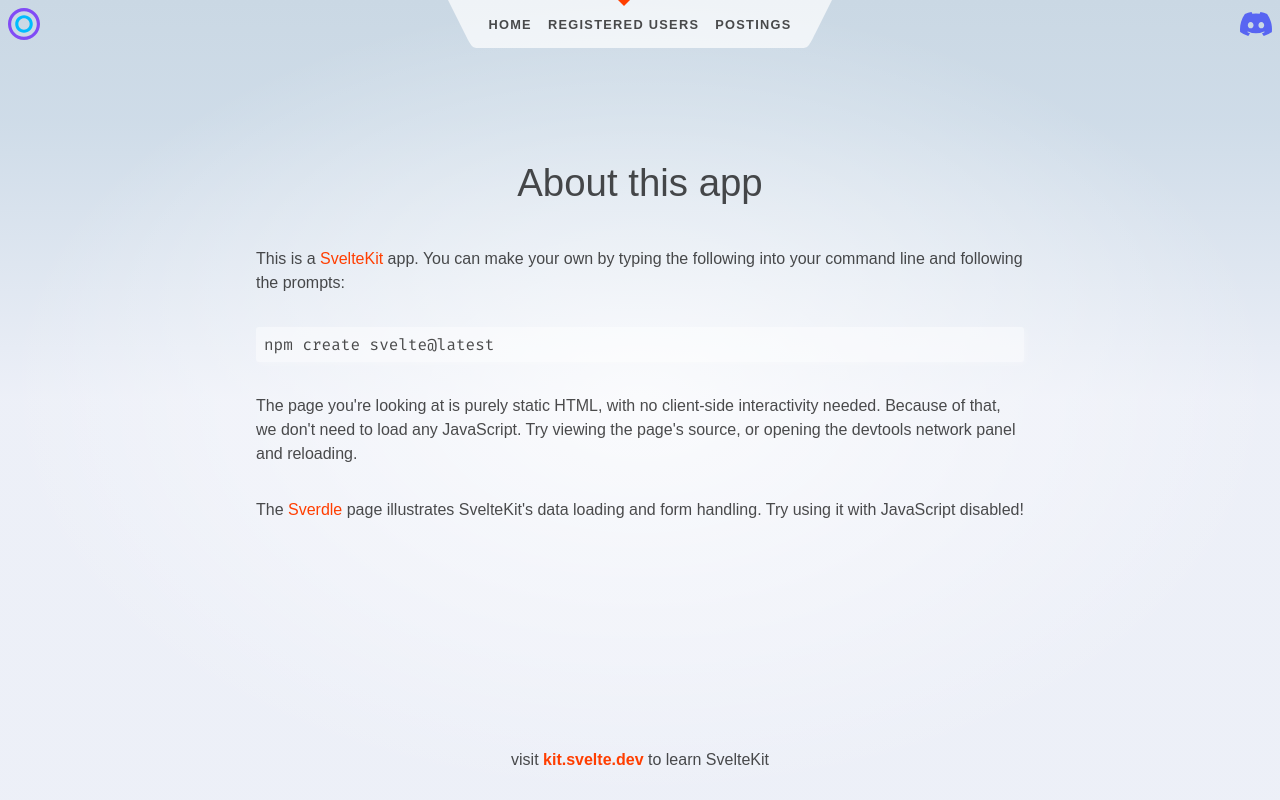
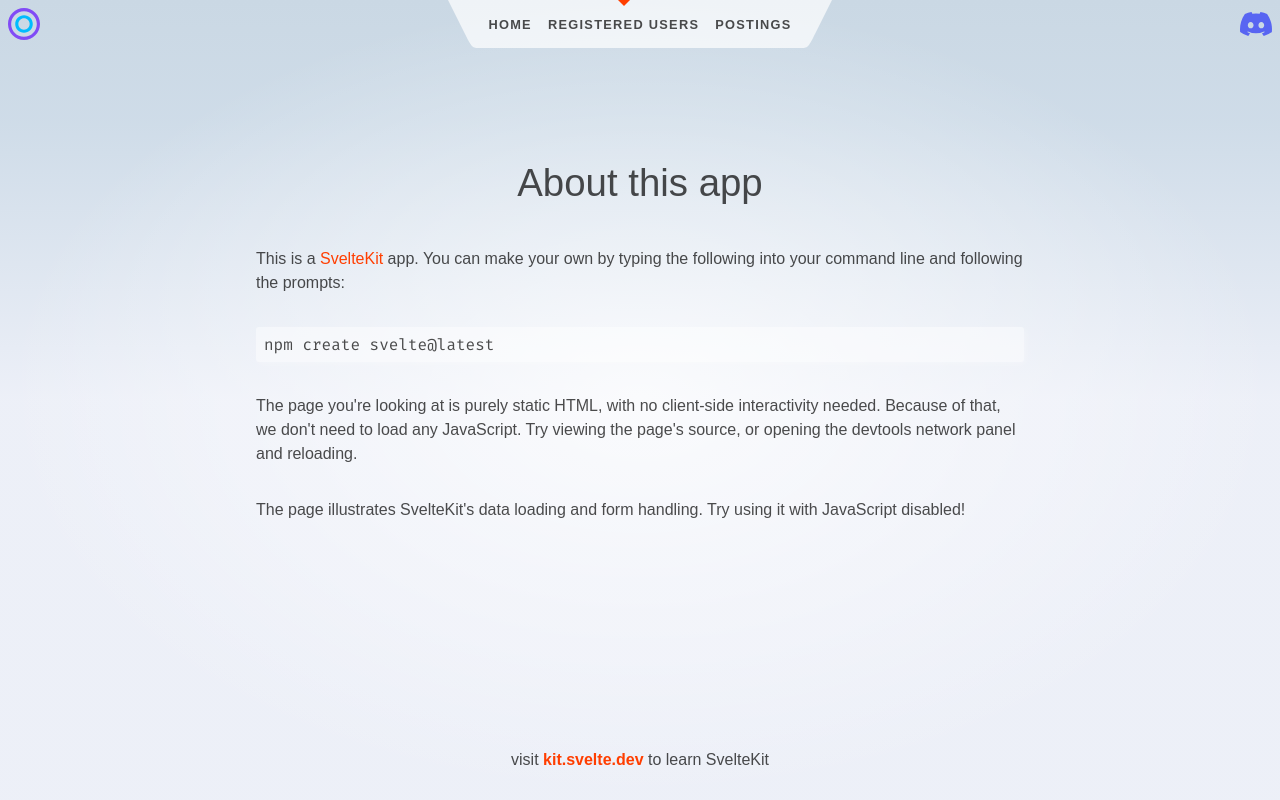
Before and after one commit to codesphere-cloud/MSD-template, a SvelteKit app in the folder frontend/: page /users in a window 1280 px wide. Built offline with nearby package versions, Linux system fonts and the light colour scheme; sample sign-in values are in the browser's storage.

Commit message:
build fail

```diff
--- a/frontend/src/routes/users/+page.svelte
+++ b/frontend/src/routes/users/+page.svelte
@@ -20,7 +20,7 @@
 	</p>
 
 	<p>
-		The <a href="/sverdle">Sverdle</a> page illustrates SvelteKit's data loading and form handling. Try
+		The  page illustrates SvelteKit's data loading and form handling. Try
 		using it with JavaScript disabled!
 	</p>
 </div>
```
